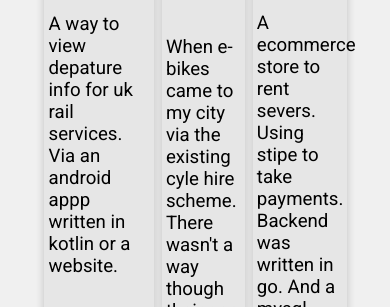
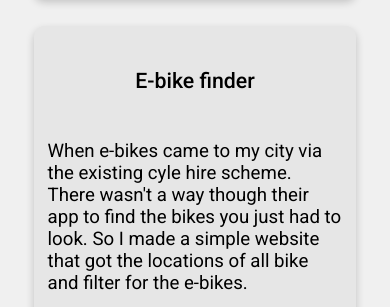
Before and after one commit to m2a9x45/Website, a plain HTML site: page index.html in a window 390 px wide. Shown: the part 532-839 px from the top of the page. Drawn offline with Linux system fonts and the light colour scheme.

Commit message:
Adding responsiveness 🚀

```diff
--- a/index.html
+++ b/index.html
@@ -43,7 +43,7 @@
                     </div>
                 </div>
                 <div class="project">
-                    <h4>e-bike finder</h4>
+                    <h4>E-bike finder</h4>
                     <p class="project-des">
                         When e-bikes came to my city via the existing cyle hire scheme.
                         There wasn't a way though their app to find the bikes you just
--- a/main.css
+++ b/main.css
@@ -69,3 +69,20 @@ body {
 .project-links-space a:hover {
     color: rgb(28, 160, 241);
 }
+
+@media only screen and (max-width: 900px) {
+    .project-grid {
+        grid-template-columns: auto auto;
+    }
+}
+
+@media only screen and (max-width: 500px) {
+    .content {
+        width: 90%;
+        margin: 5vh auto 4% auto;
+    }
+
+    .project-grid {
+        grid-template-columns: auto;
+    }
+}
```
